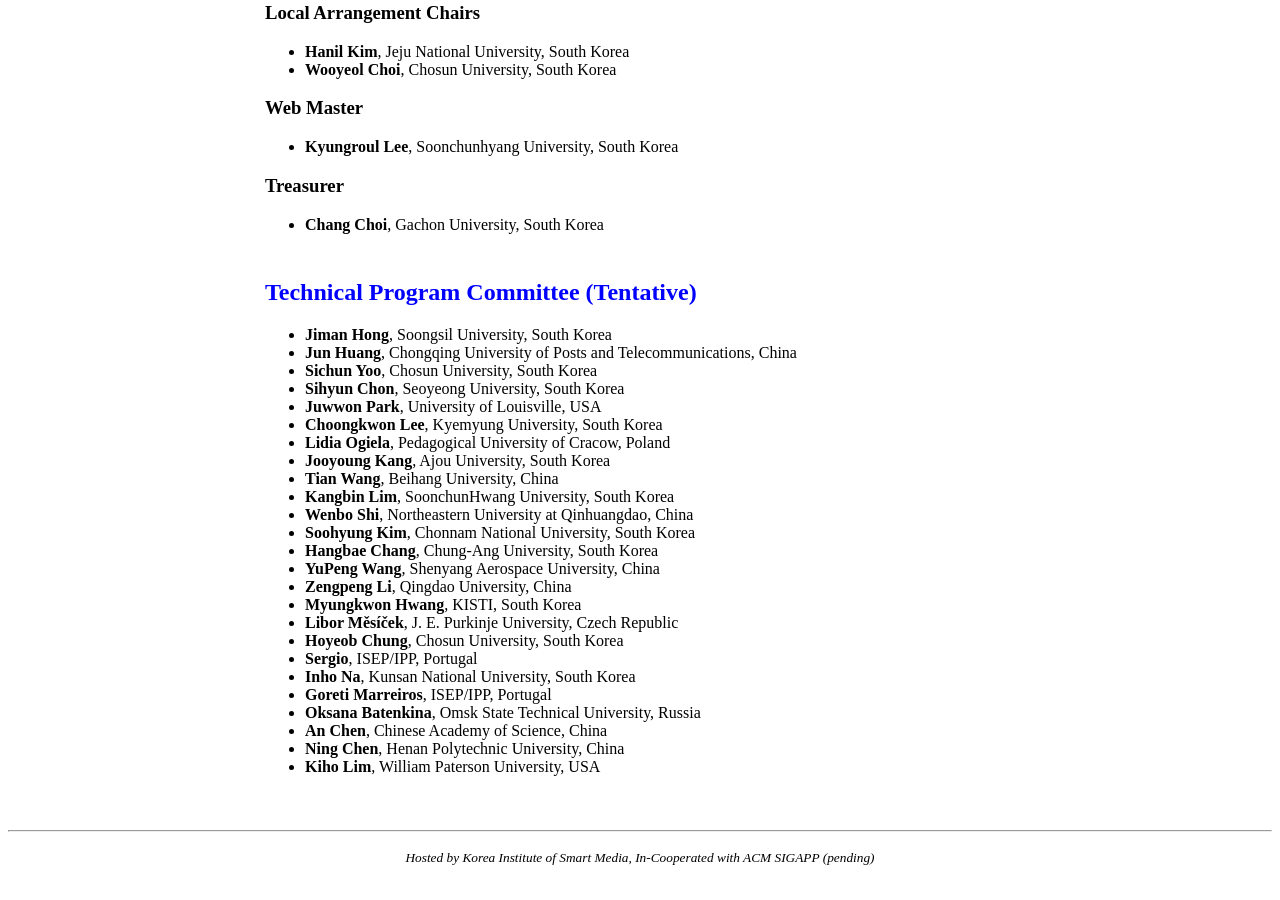
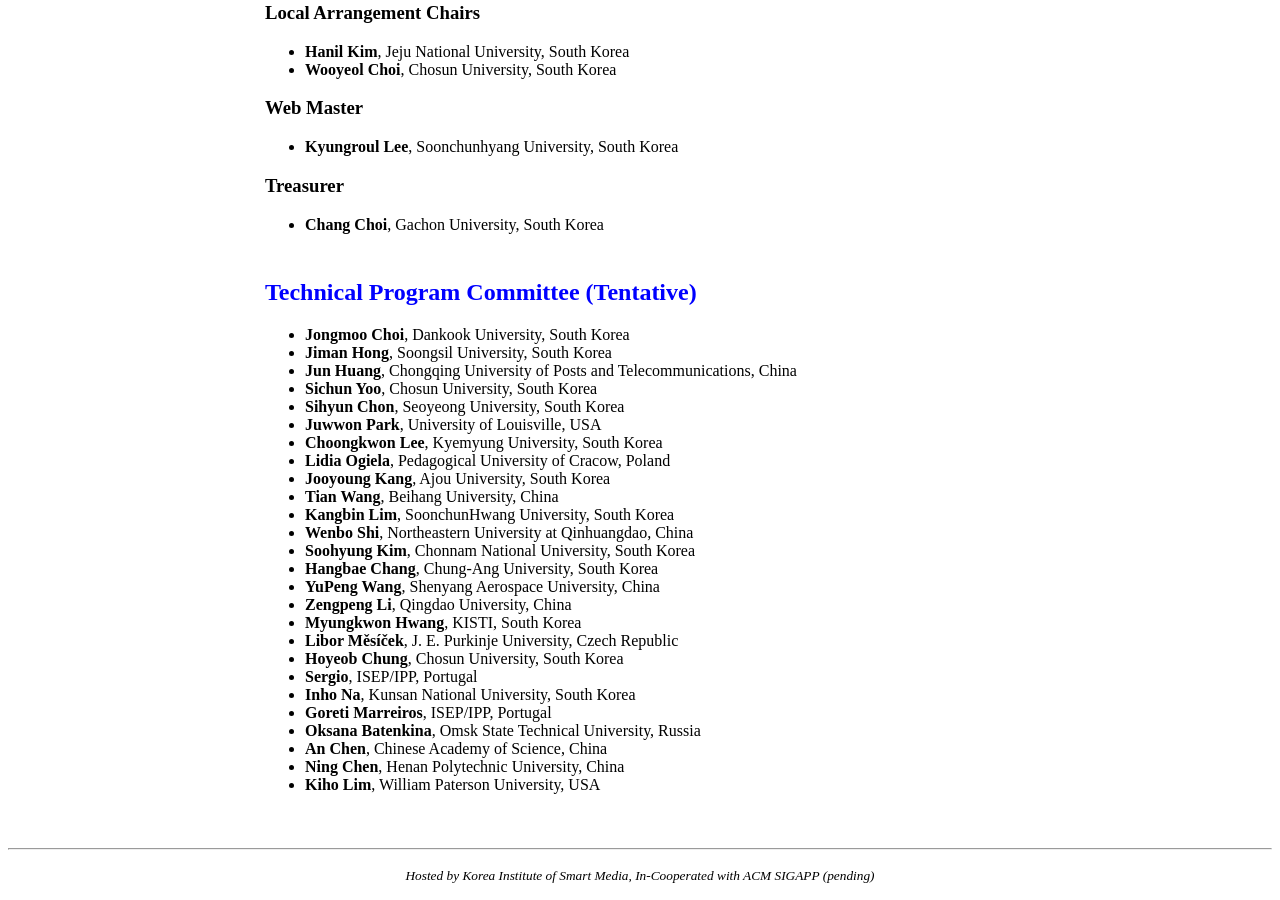
Before and after one commit to icea-conf/sma-2020.github.io, a Jekyll site: the page built from committee/index.html, in a window 1280 px wide and 900 px high, scrolled down 855 px. Built offline with Jekyll 4.4.1, drawn with Linux system fonts in a browser that asks for light colours.

Commit message:
Update index.html

```diff
--- a/committee/index.html
+++ b/committee/index.html
@@ -69,6 +69,7 @@
 		<div style="padding-top: 10px">
 			<h2 style="color:#0000FF">Technical Program Committee (Tentative)</h2>
 			<ul>
+				<li><b>Jongmoo Choi</b>, Dankook University, South Korea</li>
 				<li><b>Jiman Hong</b>, Soongsil University, South Korea</li>
 				<li><b>Jun Huang</b>, Chongqing University of Posts and Telecommunications, China</li>
 				<li><b>Sichun Yoo</b>, Chosun University, South Korea</li>
```
